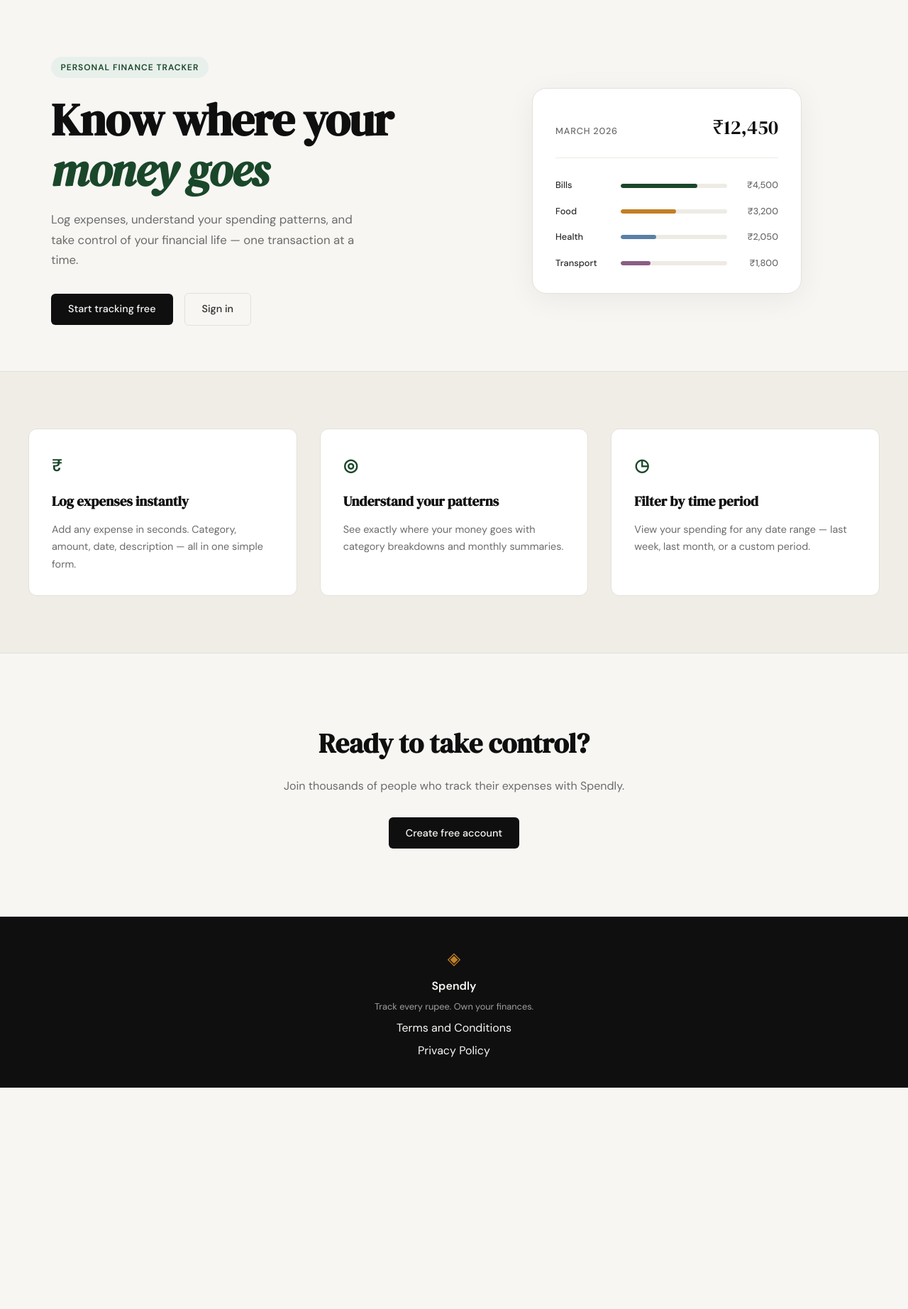
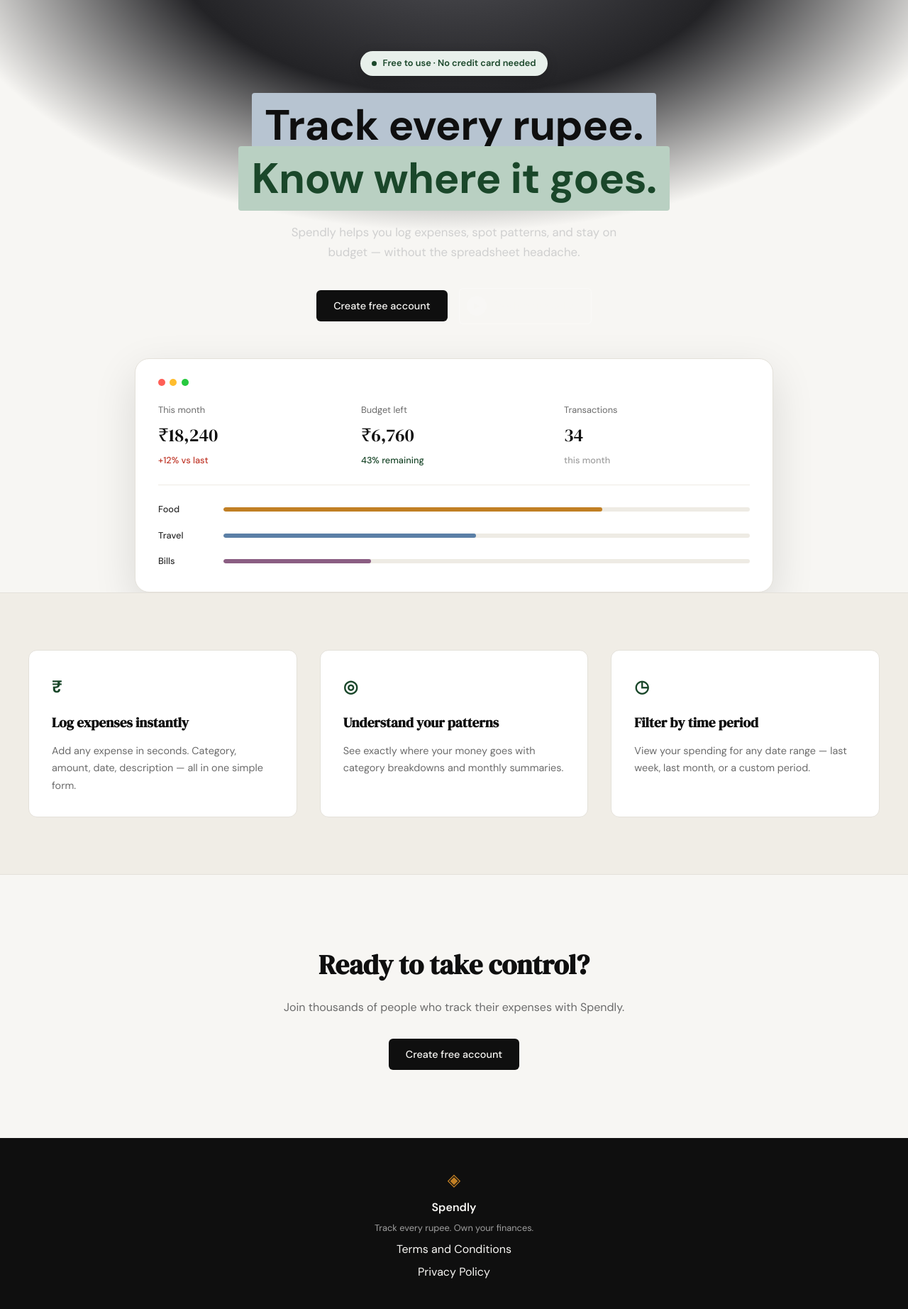
Before and after one commit to mknija/spendly, a Flask app: page / in a window 1280 px wide. Shown: the part 61-1906 px from the top of the page at 71% size. Before the commit the page ends 1594 px from the top, so only its background shows below. Run offline with Flask 3, Linux system fonts and the light colour scheme.

Commit message:
Landing: Redesign hero section to match mockup

```diff
--- a/static/css/style.css
+++ b/static/css/style.css
@@ -123,104 +123,177 @@ a { color: inherit; text-decoration: none; }
 /* Hero                                                                */
 /* ------------------------------------------------------------------ */
 
-.hero {
-    padding: 5rem 2rem 4rem;
-    display: grid;
-    grid-template-columns: 1fr 1fr;
-    gap: 4rem;
-    align-items: center;
-    max-width: var(--max-width);
+.hero-v2 {
+    background:
+        radial-gradient(ellipse 900px 520px at 50% -12%, #55555a 0%, #232326 45%, var(--paper) 82%);
+    padding: 4.5rem 2rem 0;
+    text-align: center;
+}
+
+.hero-v2-inner {
+    max-width: 760px;
     margin: 0 auto;
+    padding-bottom: 3rem;
 }
 
 .hero-badge {
-    display: inline-block;
+    display: inline-flex;
+    align-items: center;
+    gap: 0.5rem;
     background: var(--accent-light);
     color: var(--accent);
-    font-size: 0.75rem;
+    font-size: 0.8rem;
     font-weight: 600;
-    letter-spacing: 0.08em;
-    text-transform: uppercase;
-    padding: 0.35rem 0.85rem;
+    padding: 0.45rem 1rem;
     border-radius: 999px;
+    margin-bottom: 2rem;
+    box-shadow: 0 4px 16px rgba(0,0,0,0.18);
+}
+
+.hero-badge-dot {
+    width: 7px;
+    height: 7px;
+    border-radius: 50%;
+    background: var(--accent);
+}
+
+.hero-v2-title {
+    font-family: var(--font-body);
+    font-weight: 700;
+    font-size: clamp(2.25rem, 5vw, 3.75rem);
+    line-height: 1.25;
+    letter-spacing: -0.01em;
     margin-bottom: 1.5rem;
 }
 
-.hero-title {
-    font-family: var(--font-display);
-    font-size: clamp(2.5rem, 5vw, 4rem);
-    line-height: 1.1;
-    letter-spacing: -0.02em;
+.highlight {
     color: var(--ink);
-    margin-bottom: 1.25rem;
+    background: #b7c4d1;
+    box-decoration-break: clone;
+    -webkit-box-decoration-break: clone;
+    padding: 0.1em 0.3em;
+    border-radius: 4px;
 }
 
-.hero-title em {
-    font-style: italic;
+.highlight-accent {
     color: var(--accent);
+    background: #b9d0c2;
 }
 
-.hero-subtitle {
+.hero-v2-subtitle {
     font-size: 1.05rem;
-    color: var(--ink-muted);
+    color: #cfcfcf;
     line-height: 1.7;
-    max-width: 460px;
-    margin-bottom: 2rem;
+    max-width: 480px;
+    margin: 0 auto 2.25rem;
 }
 
-.hero-actions {
+.hero-v2-actions {
     display: flex;
     gap: 1rem;
     align-items: center;
+    justify-content: center;
+    flex-wrap: wrap;
+}
+
+.btn-ghost-dark {
+    display: inline-flex;
+    align-items: center;
+    gap: 0.6rem;
+    background: rgba(255,255,255,0.06);
+    color: var(--paper);
+    padding: 0.65rem 1.5rem 0.65rem 0.65rem;
+    border-radius: var(--radius-sm);
+    font-size: 0.9rem;
+    font-weight: 500;
+    border: 1px solid rgba(255,255,255,0.3);
+    transition: all 0.2s;
+    text-decoration: none;
+}
+
+.btn-ghost-dark:hover {
+    border-color: rgba(255,255,255,0.6);
+    background: rgba(255,255,255,0.12);
+}
+
+.play-icon {
+    display: inline-flex;
+    align-items: center;
+    justify-content: center;
+    width: 1.75rem;
+    height: 1.75rem;
+    border-radius: 50%;
+    background: rgba(255,255,255,0.18);
+    font-size: 0.65rem;
 }
 
 /* ------------------------------------------------------------------ */
-/* Mock card (hero visual)                                             */
+/* Hero stats card                                                     */
 /* ------------------------------------------------------------------ */
 
-.hero-visual {
-    display: flex;
-    justify-content: center;
-}
-
-.mock-card {
+.hero-v2-card {
     background: var(--paper-card);
     border: 1px solid var(--border);
     border-radius: var(--radius-lg);
-    padding: 2rem;
+    padding: 1.75rem 2rem 2rem;
     width: 100%;
-    max-width: 380px;
-    box-shadow: 0 8px 40px rgba(0,0,0,0.06);
+    max-width: 900px;
+    margin: 0 auto;
+    box-shadow: 0 20px 60px rgba(0,0,0,0.12);
+    text-align: left;
 }
 
-.mock-card-header {
+.hero-v2-card-dots {
     display: flex;
-    justify-content: space-between;
-    align-items: baseline;
-    margin-bottom: 1.75rem;
-    padding-bottom: 1.25rem;
+    gap: 0.4rem;
+    margin-bottom: 1.5rem;
+}
+
+.dot { width: 10px; height: 10px; border-radius: 50%; }
+.dot-red { background: #ff5f56; }
+.dot-yellow { background: #ffbd2e; }
+.dot-green { background: #27c93f; }
+
+.hero-v2-stats {
+    display: grid;
+    grid-template-columns: repeat(3, 1fr);
+    gap: 1.5rem;
+    padding-bottom: 1.5rem;
+    margin-bottom: 1.5rem;
     border-bottom: 1px solid var(--border-soft);
 }
 
-.mock-label {
+.stat { display: flex; flex-direction: column; gap: 0.3rem; }
+
+.stat-label {
     font-size: 0.8rem;
-    font-weight: 500;
     color: var(--ink-muted);
-    text-transform: uppercase;
-    letter-spacing: 0.06em;
 }
 
-.mock-total {
+.stat-value {
     font-family: var(--font-display);
-    font-size: 1.75rem;
+    font-size: 1.6rem;
     color: var(--ink);
 }
 
-.mock-bars { display: flex; flex-direction: column; gap: 1rem; }
+.stat-delta {
+    font-size: 0.8rem;
+    font-weight: 500;
+    color: var(--ink-faint);
+}
 
-.mock-bar-row {
+.stat-delta-warn { color: var(--danger); }
+.stat-delta-good { color: var(--accent); }
+
+.hero-v2-bars {
+    display: flex;
+    flex-direction: column;
+    gap: 1rem;
+}
+
+.v2-bar-row {
     display: grid;
-    grid-template-columns: 80px 1fr 60px;
+    grid-template-columns: 80px 1fr;
     align-items: center;
     gap: 0.75rem;
 }
@@ -248,13 +321,6 @@ a { color: inherit; text-decoration: none; }
 .mock-bar-2 { background: var(--accent-2); }
 .mock-bar-3 { background: #5b7fa6; }
 .mock-bar-4 { background: #8b5e83; }
-
-.mock-amt {
-    font-size: 0.8rem;
-    font-weight: 500;
-    color: var(--ink-muted);
-    text-align: right;
-}
 
 /* ------------------------------------------------------------------ */
 /* Buttons                                                             */
@@ -553,19 +619,14 @@ a { color: inherit; text-decoration: none; }
 /* ------------------------------------------------------------------ */
 
 @media (max-width: 900px) {
-    .hero {
-        grid-template-columns: 1fr;
-        text-align: center;
-    }
-
-    .hero-subtitle { max-width: 100%; }
-    .hero-actions { justify-content: center; }
-    .hero-visual { display: none; }
+    .hero-v2-subtitle { max-width: 100%; }
+    .hero-v2-stats { grid-template-columns: 1fr; gap: 1rem; }
 
     .features-inner { grid-template-columns: 1fr; }
 }
 
 @media (max-width: 600px) {
     .nav-links a:not(.nav-cta) { display: none; }
-    .hero { padding: 3rem 1rem 2rem; }
+    .hero-v2 { padding: 3rem 1rem 0; }
+    .hero-v2-card { padding: 1.5rem; }
 }
--- a/templates/base.html
+++ b/templates/base.html
@@ -6,7 +6,7 @@
     <title>{% block title %}Spendly{% endblock %}</title>
     <link rel="preconnect" href="https://fonts.googleapis.com">
     <link rel="preconnect" href="https://fonts.gstatic.com" crossorigin>
-    <link href="https://fonts.googleapis.com/css2?family=DM+Serif+Display:ital@0;1&family=DM+Sans:wght@300;400;500;600&display=swap" rel="stylesheet">
+    <link href="https://fonts.googleapis.com/css2?family=DM+Serif+Display:ital@0;1&family=DM+Sans:wght@300;400;500;600;700&display=swap" rel="stylesheet">
     <link rel="stylesheet" href="{{ url_for('static', filename='css/style.css') }}">
     {% block head %}{% endblock %}
 </head>
--- a/templates/landing.html
+++ b/templates/landing.html
@@ -4,64 +4,76 @@
 
 {% block content %}
 
-<section class="hero">
-    <div class="hero-inner">
-        <div class="hero-badge">Personal Finance Tracker</div>
-        <h1 class="hero-title">
-            Know where your<br>
-            <em>money goes</em>
+<section class="hero-v2">
+    <div class="hero-v2-inner">
+        <div class="hero-badge">
+            <span class="hero-badge-dot"></span>
+            Free to use &middot; No credit card needed
+        </div>
+        <h1 class="hero-v2-title">
+            <span class="highlight highlight-ink">Track every rupee.</span><br>
+            <span class="highlight highlight-accent">Know where it goes.</span>
         </h1>
-        <p class="hero-subtitle">
-            Log expenses, understand your spending patterns,
-            and take control of your financial life —
-            one transaction at a time.
+        <p class="hero-v2-subtitle">
+            Spendly helps you log expenses, spot patterns, and stay on budget —
+            without the spreadsheet headache.
         </p>
-        <div class="hero-actions">
-            <a href="{{ url_for('register') }}" class="btn-primary">Start tracking free</a>
-            <a href="{{ url_for('login') }}" class="btn-ghost">Sign in</a>
+        <div class="hero-v2-actions">
+            <a href="{{ url_for('register') }}" class="btn-primary">Create free account</a>
+            <a href="#features" class="btn-ghost-dark">
+                <span class="play-icon">&#9654;</span>
+                See how it works
+            </a>
         </div>
     </div>
-    <div class="hero-visual">
-        <div class="mock-card">
-            <div class="mock-card-header">
-                <span class="mock-label">March 2026</span>
-                <span class="mock-total">₹12,450</span>
+
+    <div class="hero-v2-card">
+        <div class="hero-v2-card-dots">
+            <span class="dot dot-red"></span>
+            <span class="dot dot-yellow"></span>
+            <span class="dot dot-green"></span>
+        </div>
+        <div class="hero-v2-stats">
+            <div class="stat">
+                <span class="stat-label">This month</span>
+                <span class="stat-value">₹18,240</span>
+                <span class="stat-delta stat-delta-warn">+12% vs last</span>
             </div>
-            <div class="mock-bars">
-                <div class="mock-bar-row">
-                    <span class="mock-cat">Bills</span>
-                    <div class="mock-bar-track">
-                        <div class="mock-bar" style="width: 72%"></div>
-                    </div>
-                    <span class="mock-amt">₹4,500</span>
+            <div class="stat">
+                <span class="stat-label">Budget left</span>
+                <span class="stat-value">₹6,760</span>
+                <span class="stat-delta stat-delta-good">43% remaining</span>
+            </div>
+            <div class="stat">
+                <span class="stat-label">Transactions</span>
+                <span class="stat-value">34</span>
+                <span class="stat-delta">this month</span>
+            </div>
+        </div>
+        <div class="hero-v2-bars">
+            <div class="v2-bar-row">
+                <span class="mock-cat">Food</span>
+                <div class="mock-bar-track">
+                    <div class="mock-bar mock-bar-2" style="width: 72%"></div>
                 </div>
-                <div class="mock-bar-row">
-                    <span class="mock-cat">Food</span>
-                    <div class="mock-bar-track">
-                        <div class="mock-bar mock-bar-2" style="width: 52%"></div>
-                    </div>
-                    <span class="mock-amt">₹3,200</span>
+            </div>
+            <div class="v2-bar-row">
+                <span class="mock-cat">Travel</span>
+                <div class="mock-bar-track">
+                    <div class="mock-bar mock-bar-3" style="width: 48%"></div>
                 </div>
-                <div class="mock-bar-row">
-                    <span class="mock-cat">Health</span>
-                    <div class="mock-bar-track">
-                        <div class="mock-bar mock-bar-3" style="width: 33%"></div>
-                    </div>
-                    <span class="mock-amt">₹2,050</span>
-                </div>
-                <div class="mock-bar-row">
-                    <span class="mock-cat">Transport</span>
-                    <div class="mock-bar-track">
-                        <div class="mock-bar mock-bar-4" style="width: 28%"></div>
-                    </div>
-                    <span class="mock-amt">₹1,800</span>
+            </div>
+            <div class="v2-bar-row">
+                <span class="mock-cat">Bills</span>
+                <div class="mock-bar-track">
+                    <div class="mock-bar mock-bar-4" style="width: 28%"></div>
                 </div>
             </div>
         </div>
     </div>
 </section>
 
-<section class="features">
+<section class="features" id="features">
     <div class="features-inner">
         <div class="feature-card">
             <div class="feature-icon">₹</div>
```
